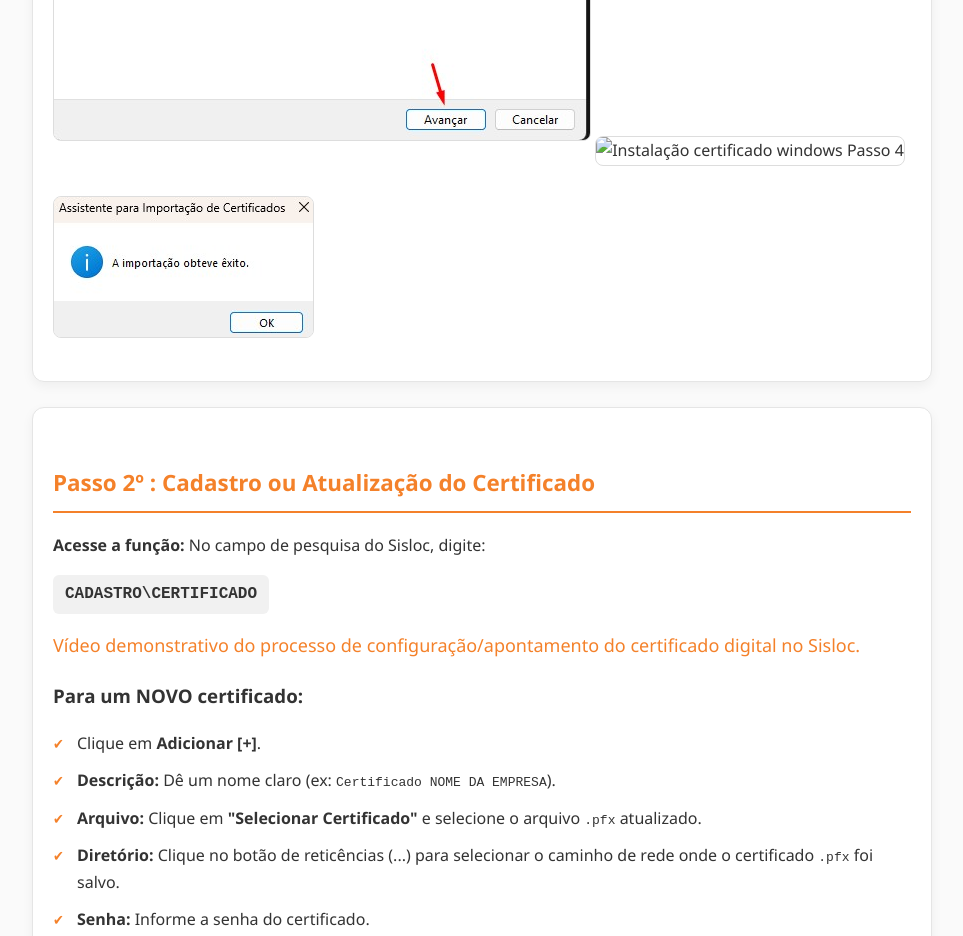
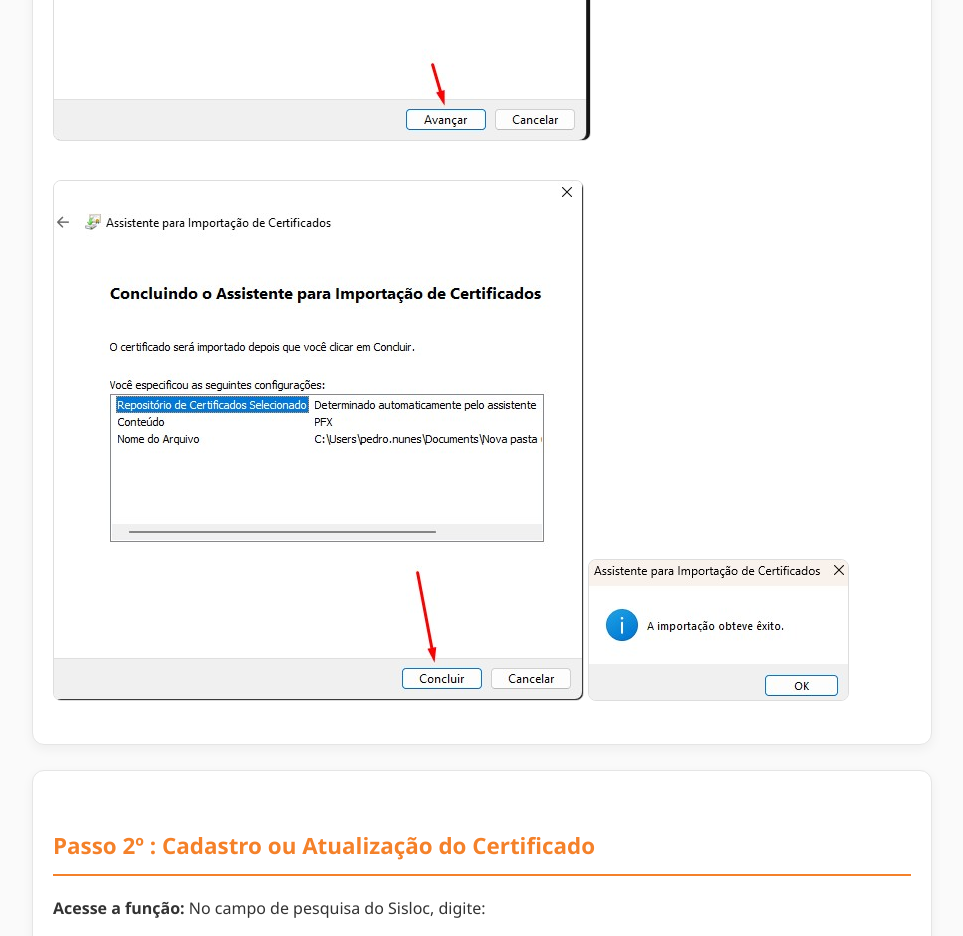
Before and after one commit to Phhenrique3/AtualizarCertificado25.6, a plain HTML site: page index.html in a window 1280 px wide. Shown: the part 2880-3816 px from the top of the page, without its empty margins (158-1121 px from the left). Drawn offline with Linux system fonts and the light colour scheme; the site is published under a folder, as on GitHub Pages, so addresses that start at the root find nothing.

Commit message:
feat: alteração img 4

```diff
--- a/index.html
+++ b/index.html
@@ -230,7 +230,7 @@
         alt="Instalação certificado windows Passo 3"
       />
       <img
-        src="/certificado_4.jpg"
+        src="certificado_4.jpg"
         alt="Instalação certificado windows Passo 4 "
       />
       <img
```
